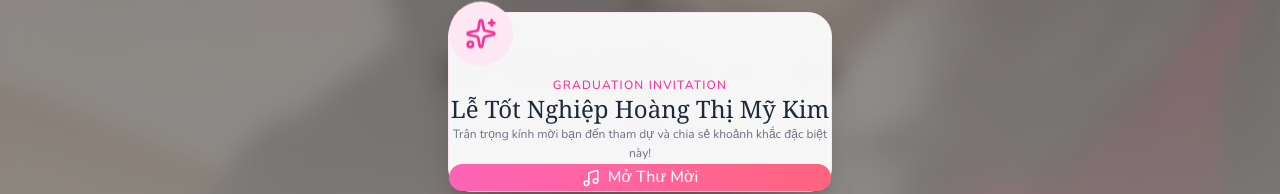
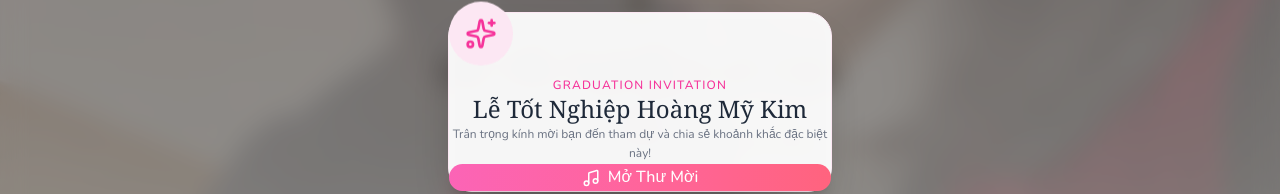
Before and after one commit to Vinsmoke-Visconti/graduation-invite, a Next.js app: page / in a window 1280 px wide. Shown: the part 298-492 px from the top of the page. Built offline with nearby package versions, Linux system fonts and the light colour scheme; no server answers; the database is empty.

Commit message:
update music background 2

```diff
--- a/components/AudioToggle.tsx
+++ b/components/AudioToggle.tsx
@@ -67,7 +67,7 @@ export default function AudioToggle() {
                 Graduation Invitation
               </p>
               <h2 className="text-2xl font-serif text-gray-800">
-                Lễ Tốt Nghiệp Hoàng Thị Mỹ Kim
+                Lễ Tốt Nghiệp Hoàng Mỹ Kim
               </h2>
               <p className="text-xs text-gray-500 leading-relaxed">
                 Trân trọng kính mời bạn đến tham dự và chia sẻ khoảnh khắc đặc biệt này!
--- a/components/EventDetails.tsx
+++ b/components/EventDetails.tsx
@@ -12,9 +12,9 @@ const GOOGLE_MAPS_URL =
 // Event: 09/08/2026 10:00-12:00 Vietnam Time (UTC+7 = 03:00-05:00 UTC)
 const GOOGLE_CALENDAR_URL =
   "https://www.google.com/calendar/render?action=TEMPLATE" +
-  "&text=Lễ+Tốt+Nghiệp+-+Hoàng+Thị+Mỹ+Kim" +
+  "&text=Lễ+Tốt+Nghiệp+-+Hoàng+Mỹ+Kim" +
   "&dates=20260809T030000Z/20260809T050000Z" +
-  "&details=Lễ+Tốt+Nghiệp+Đại+Học+của+Hoàng+Thị+Mỹ+Kim+tại+ĐH+Văn+Lang+CS3" +
+  "&details=Lễ+Tốt+Nghiệp+Đại+Học+của+Hoàng+Mỹ+Kim+tại+ĐH+Văn+Lang+CS3" +
   "&location=69/68+Đặng+Thùy+Trâm,+P.13,+Q.Bình+Thạnh,+TP.HCM" +
   "&sf=true&output=xml";
 
--- a/components/Hero.tsx
+++ b/components/Hero.tsx
@@ -17,7 +17,7 @@ export default function Hero() {
       <div className="absolute inset-0 z-0">
         <Image
           src={HERO_IMAGE_URL}
-          alt="Hoàng Thị Mỹ Kim – Lễ Tốt Nghiệp 2026"
+          alt="Hoàng Mỹ Kim – Lễ Tốt Nghiệp 2026"
           fill
           priority
           sizes="100vw"
```
